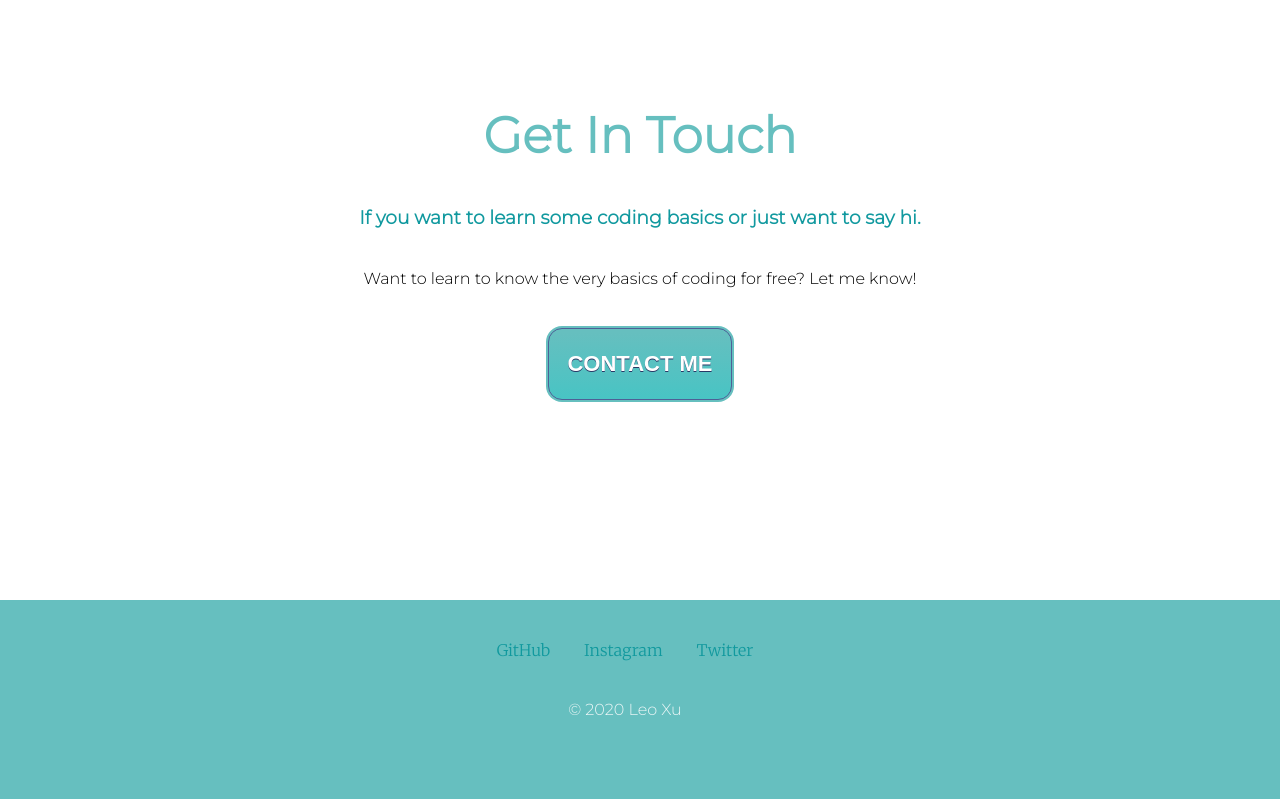
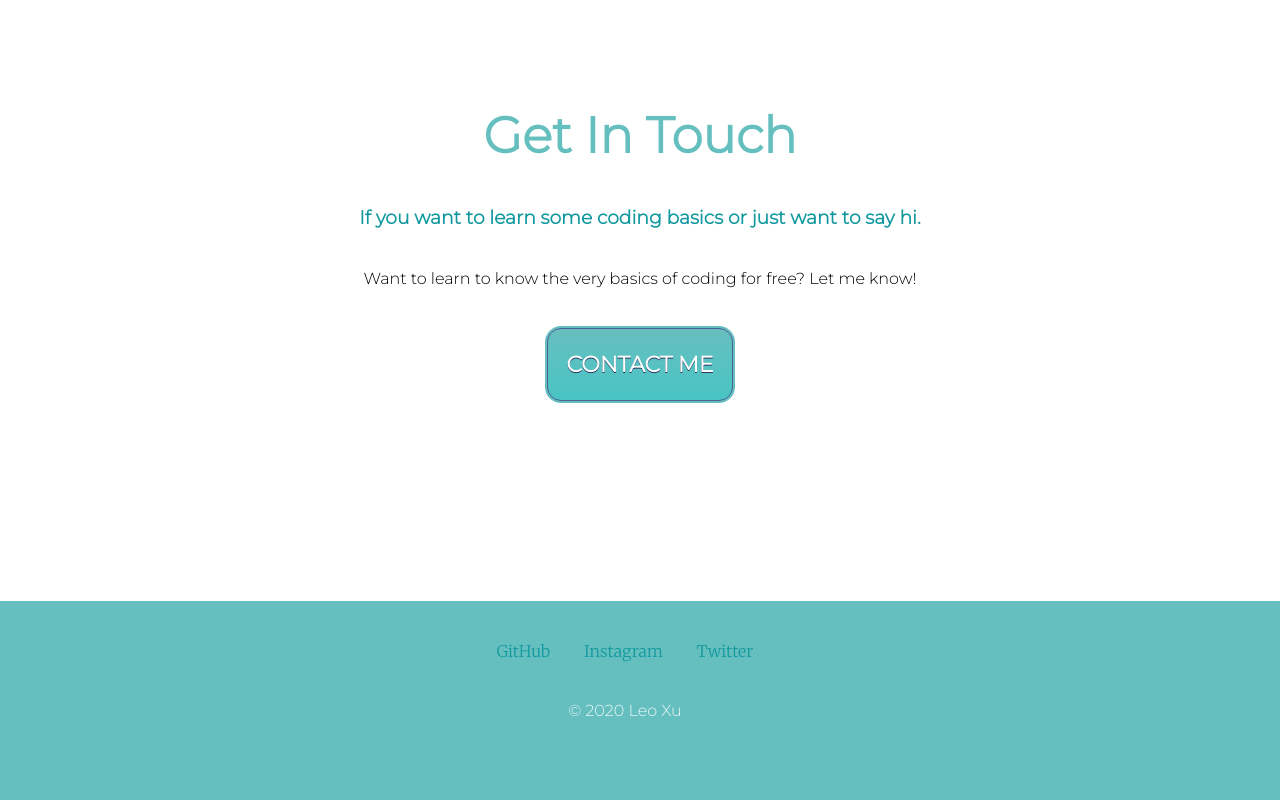
Before and after one commit to Lenko69/PersonalWebSite, a plain HTML site: page index.html in a window 1280 px wide. Shown: the part 2954-3754 px from the top of the page. Drawn offline with Linux system fonts and the light colour scheme.

Commit message:
Fixed font again

```diff
--- a/css/styles.css
+++ b/css/styles.css
@@ -142,7 +142,7 @@ hr{
 	display:inline-block;
 	cursor:pointer;
 	color:#ffffff;
-	font-family:sans-serif;
+	font-family:'Montserrat', sans-serif;
 	font-size:22px;
 	font-weight:bold;
 	padding:22px 18px;
```
